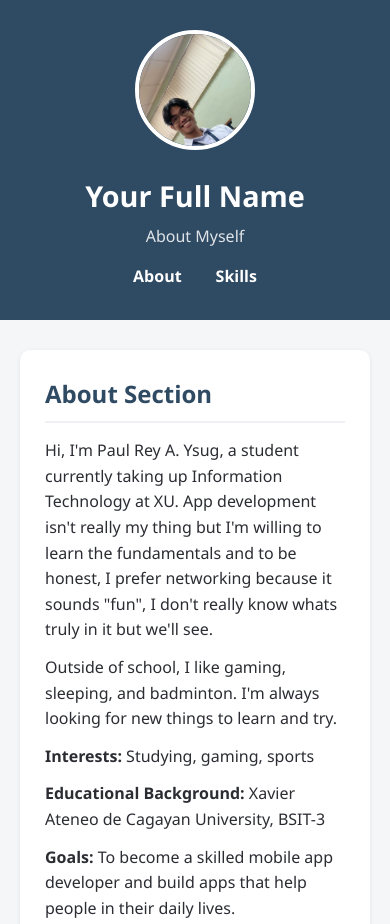
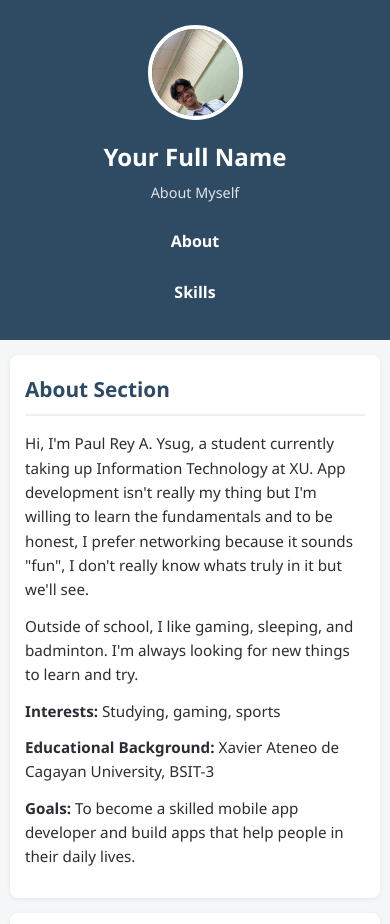
Before and after one commit to Paopewpiw/YSUG_StudentProfile, a website: page www/index.html in a window 390 px wide. Shown: the top 924 px of the page. Drawn offline with Linux system fonts and the light colour scheme.

Commit message:
Update style.css

```diff
--- a/www/css/style.css
+++ b/www/css/style.css
@@ -1,109 +1,430 @@
-* { margin: 0; padding: 0; box-sizing: border-box; }
+
+* {
+    margin: 0;
+    padding: 0;
+    box-sizing: border-box;
+}
+
+
+
+html {
+    scroll-behavior: smooth;
+}
 
 body {
-font-family: 'Segoe UI', Arial, sans-serif;
+    font-family: "Segoe UI", Arial, sans-serif;
     background: #f5f6f8;
     color: #2b2d33;
     line-height: 1.6;
+
+
+    overflow-x: hidden;
+
+    width: 100%;
+    min-height: 100vh;
 }
+
+
+
 
 header {
     background: #2f4a63;
-color: #fff;
+    color: white;
+
+    width: 100%;
+
     padding: 30px 20px;
+
     text-align: center;
 }
+
 
 .profile-pic {
     width: 120px;
     height: 120px;
+
     border-radius: 50%;
+
     object-fit: cover;
-border: 4px solid #fff;
+
+    border: 4px solid white;
+
+    margin-bottom: 15px;
+
+
+    max-width: 100%;
+}
+
+
+header h1 {
+    font-size: 1.8rem;
+
+    margin-bottom: 5px;
+
+
+    word-wrap: break-word;
+}
+
+
+header p {
+    font-size: 1rem;
+
+    opacity: 0.85;
+
     margin-bottom: 15px;
 }
 
-header h1 {
-font-size: 1.8rem;
-margin-bottom: 5px;
-}
 
-header p {
-font-size: 1rem;
-opacity: 0.85;
-margin-bottom: 15px;
-}
+
 
 nav ul {
     list-style: none;
+
     display: flex;
+
     justify-content: center;
+
+    align-items: center;
+
     gap: 25px;
+
+    flex-wrap: wrap;
 }
 
+
 nav a {
-color: #fff;
+    color: white;
+
     text-decoration: none;
+
     font-weight: 600;
-padding: 6px 12px;
+
+    padding: 8px 14px;
+
     border-radius: 6px;
-transition: background 0.2s ease;
+
+    display: inline-block;
+
+    transition: 0.2s ease;
 }
 
-nav a:hover {
-background: rgba(255,255,255,0.15);
+
+nav a:hover,
+nav a:active {
+    background: rgba(255, 255, 255, 0.15);
 }
 
+
+
 main {
+
     max-width: 800px;
+
+    width: 100%;
+
     margin: 0 auto;
+
+
     padding: 30px 20px;
 }
 
+
+
+
 section {
-background: #fff;
+
+    background: white;
+
     padding: 25px;
+
     border-radius: 10px;
+
     margin-bottom: 25px;
-box-shadow: 0 1px 4px rgba(0,0,0,0.08);
+
+    box-shadow:
+        0 1px 4px rgba(0, 0, 0, 0.08);
+
+
+    width: 100%;
 }
 
+
 section h2 {
+
     color: #2f4a63;
+
     margin-bottom: 15px;
+
     border-bottom: 2px solid #eef0f3;
+
     padding-bottom: 8px;
 }
 
+
 section p {
+
     margin-bottom: 12px;
+
+    /* Makes long words/URLs wrap */
+    overflow-wrap: break-word;
 }
 
+
+
+
 .skills-list {
+
     list-style: none;
+
     display: flex;
+
     flex-wrap: wrap;
+
     gap: 10px;
+
     margin-top: 10px;
 }
 
+
 .skills-list li {
+
     background: #eef2f6;
+
     color: #2f4a63;
+
     padding: 8px 14px;
+
     border-radius: 20px;
+
     font-size: 0.9rem;
+
     font-weight: 600;
+
+
+    max-width: 100%;
 }
 
+
+
+
 footer {
+
     text-align: center;
+
     padding: 20px;
+
     background: #2f4a63;
-color: #fff;
+
+    color: white;
+
     font-size: 0.9rem;
+
+    width: 100%;
 }
 
-@media (max-width: 480px) {
-nav ul { flex-wrap: wrap; gap: 10px; }
+
+
+
+@media screen and (min-width: 481px) and (max-width: 900px) {
+
+    header {
+        padding: 35px 25px;
     }
+
+
+    .profile-pic {
+        width: 130px;
+        height: 130px;
+    }
+
+
+    header h1 {
+        font-size: 2rem;
+    }
+
+
+    main {
+        max-width: 90%;
+
+        padding: 30px 0;
+    }
+
+
+    section {
+        padding: 25px;
+    }
+
+
+    nav ul {
+        gap: 20px;
+    }
+
+}
+
+
+
+
+@media screen and (max-width: 480px) {
+
+    header {
+
+        padding: 25px 15px;
+
+    }
+
+
+    .profile-pic {
+
+        width: 95px;
+
+        height: 95px;
+
+        margin-bottom: 10px;
+
+    }
+
+
+    header h1 {
+
+        font-size: 1.5rem;
+
+    }
+
+
+    header p {
+
+        font-size: 0.9rem;
+
+    }
+
+
+
+    nav ul {
+
+        flex-direction: column;
+
+        gap: 5px;
+
+        width: 100%;
+
+    }
+
+
+    nav li {
+
+        width: 100%;
+
+    }
+
+
+    nav a {
+
+        width: 100%;
+
+        padding: 10px;
+
+    }
+
+
+    main {
+
+        width: 100%;
+
+        padding: 15px 10px;
+
+    }
+
+
+    section {
+
+        padding: 18px 15px;
+
+        border-radius: 8px;
+
+        margin-bottom: 15px;
+
+    }
+
+
+    section h2 {
+
+        font-size: 1.3rem;
+
+    }
+
+
+    section p {
+
+        font-size: 0.95rem;
+
+    }
+
+
+    .skills-list {
+
+        gap: 8px;
+
+    }
+
+
+    .skills-list li {
+
+        font-size: 0.8rem;
+
+        padding: 7px 11px;
+
+    }
+
+
+    footer {
+
+        padding: 18px 10px;
+
+        font-size: 0.8rem;
+
+    }
+
+}
+
+
+
+
+@media screen and (max-width: 359px) {
+
+    header h1 {
+
+        font-size: 1.3rem;
+
+    }
+
+
+    .profile-pic {
+
+        width: 85px;
+
+        height: 85px;
+
+    }
+
+
+    main {
+
+        padding: 10px 7px;
+
+    }
+
+
+    section {
+
+        padding: 15px 12px;
+
+    }
+
+
+    section h2 {
+
+        font-size: 1.2rem;
+
+    }
+
+}
```
Lines whose indentation alone changed are shown as unchanged.
